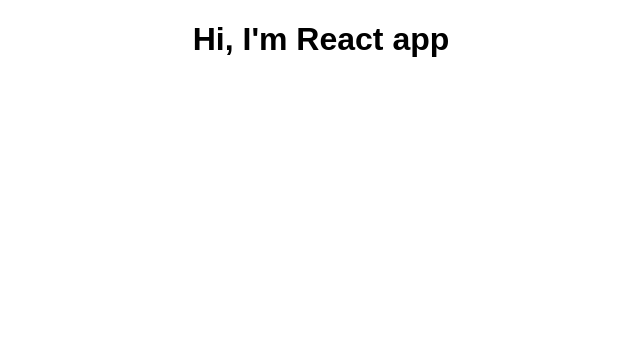
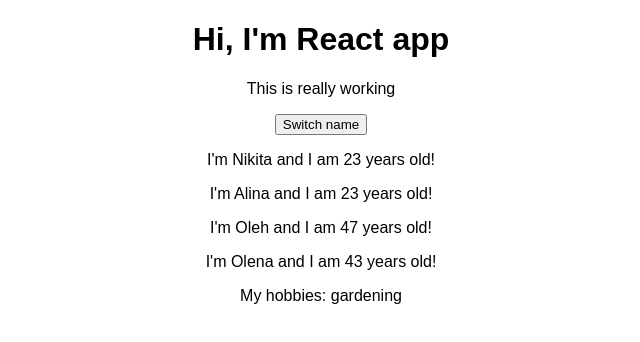
Before and after one commit to nikitakorba/udemy-react-complete-course, a React (Create React App) app: page / in a window 1280 px wide. Shown: the top 342 px of the page, without its empty margins (319-959 px from the left). Built offline with nearby package versions, Linux system fonts and the light colour scheme.

Commit message:
Video #41

```diff
--- a/src/App.css
+++ b/src/App.css
@@ -1,28 +1,3 @@
 .App {
   text-align: center;
 }
-
-.App-logo {
-  animation: App-logo-spin infinite 20s linear;
-  height: 80px;
-}
-
-.App-header {
-  background-color: #222;
-  height: 150px;
-  padding: 20px;
-  color: white;
-}
-
-.App-title {
-  font-size: 1.5em;
-}
-
-.App-intro {
-  font-size: large;
-}
-
-@keyframes App-logo-spin {
-  from { transform: rotate(0deg); }
-  to { transform: rotate(360deg); }
-}
--- a/src/App.js
+++ b/src/App.js
@@ -1,11 +1,45 @@
 import React, { Component } from "react";
 import "./App.css";
+import Person from "./Person/Person";
 
 class App extends Component {
+  state = {
+    persons: [
+      { name: "Nikita", age: 23 },
+      { name: "Alina", age: 23 },
+      { name: "Oleh", age: 47 },
+      { name: "Olena", age: 43 }
+    ]
+  };
+
+  switchNameHandler() {
+    console.log('Was clicked!!!');
+  }
+
   render() {
     return (
       <div className="App">
         <h1>Hi, I'm React app</h1>
+        <p>This is really working</p>
+        <button onClick={this.switchNameHandler}>Switch name</button>
+        <Person
+          name={this.state.persons[0].name}
+          age={this.state.persons[0].age}
+        />
+        <Person
+          name={this.state.persons[1].name}
+          age={this.state.persons[1].age}
+        />
+        <Person
+          name={this.state.persons[2].name}
+          age={this.state.persons[2].age}
+        />
+        <Person
+          name={this.state.persons[3].name}
+          age={this.state.persons[3].age}
+        >
+          My hobbies: gardening
+        </Person>
       </div>
     );
   }
--- /dev/null
+++ b/src/Person/Person.js
@@ -0,0 +1,14 @@
+import React from "react";
+
+const person = props => {
+  return (
+    <div>
+      <p>
+        I'm {props.name} and I am {props.age} years old!
+      </p>
+      <p>{props.children}</p>
+    </div>
+  );
+};
+
+export default person;
```
